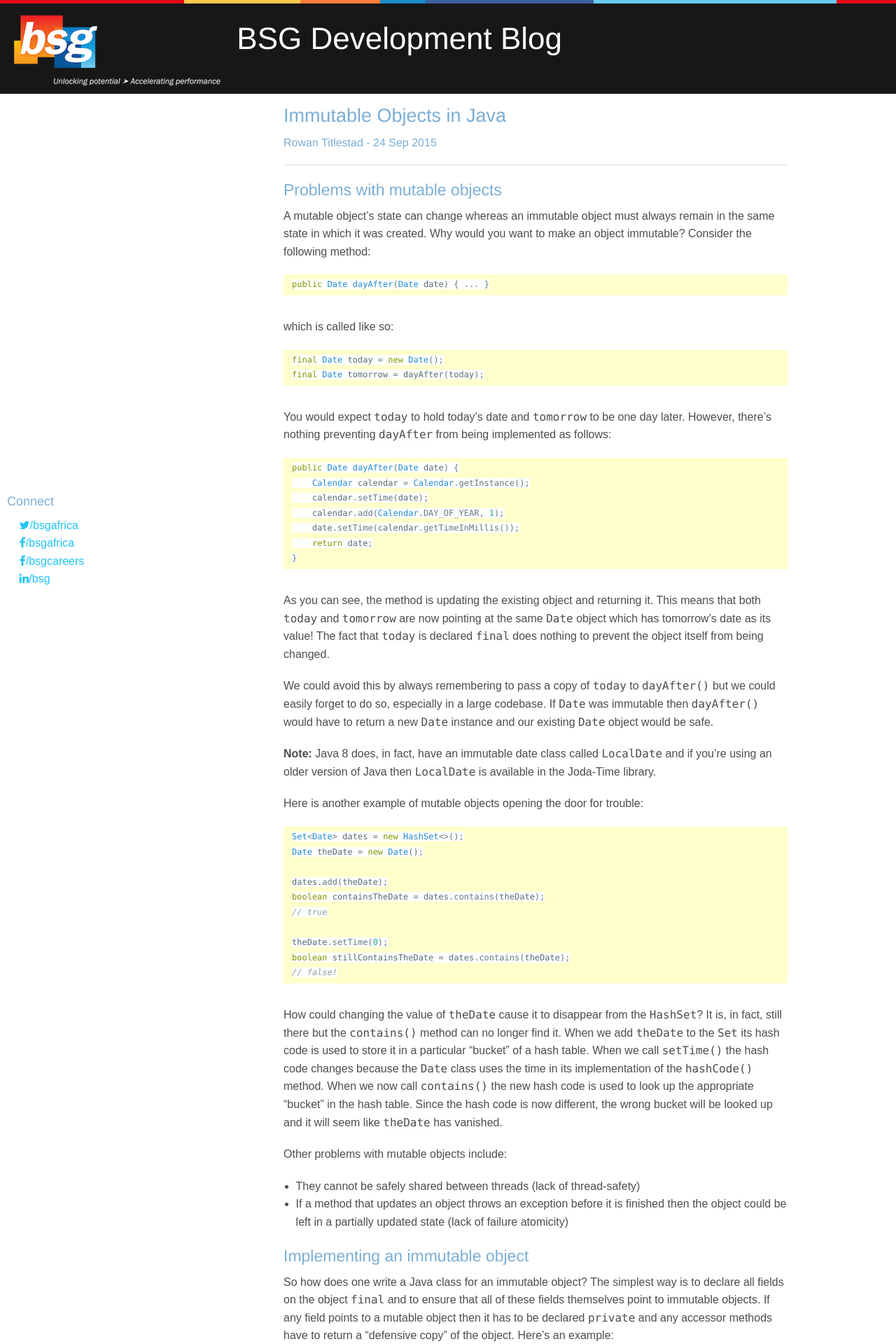
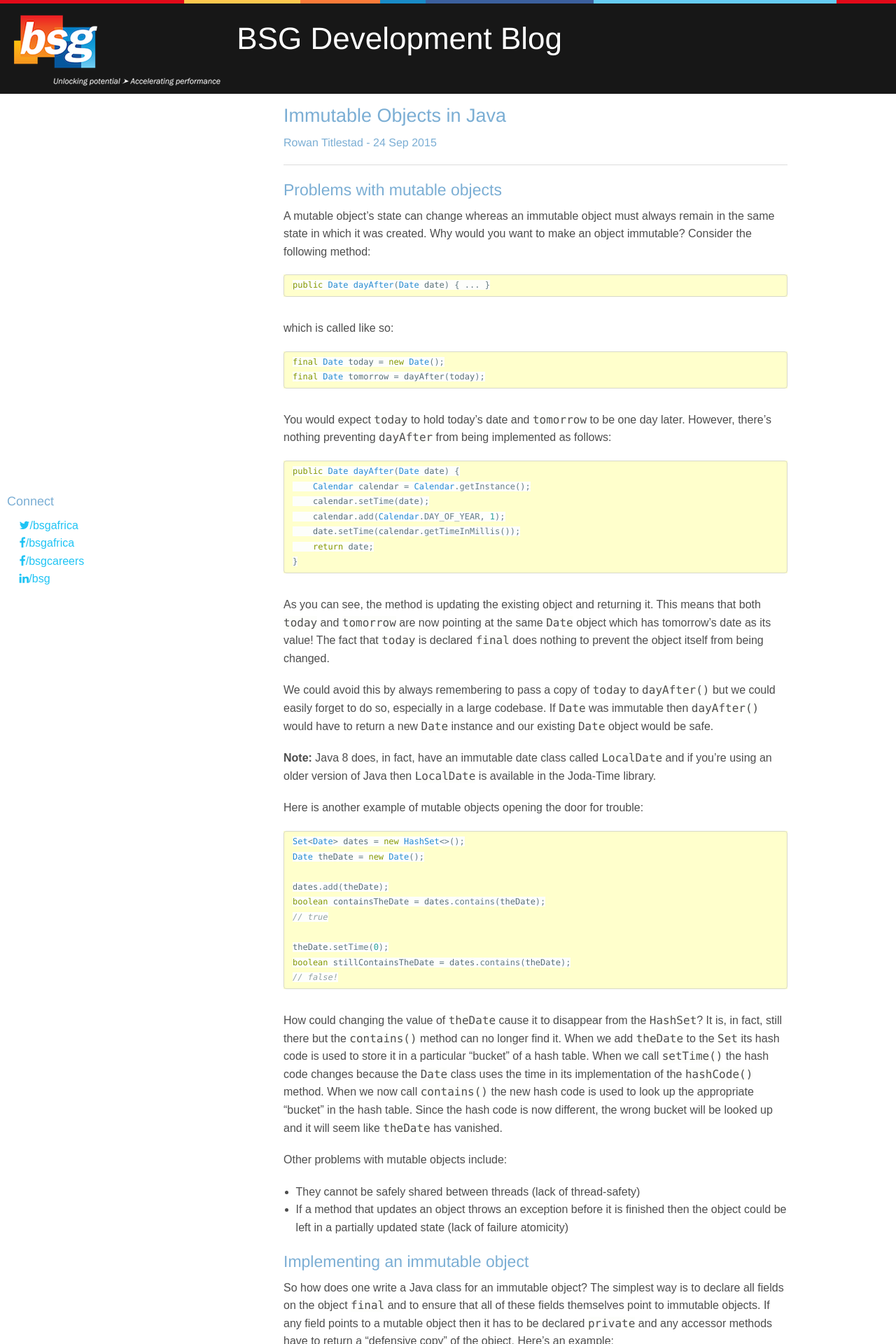
Before and after one commit to BSG-Africa/blog, a Jekyll site: the page built from _posts/2015-09-24-immutable-objects.md, in a window 1280 px wide. Shown: the top 1920 px of the page at 70% size. Built offline with Jekyll 4.4.1, drawn with Linux system fonts in a browser that asks for light colours; nearby versions of some CDN libraries; Markdown is read by kramdown in place of the engine named in the settings.

Commit message:
re-add border for pre blocks for code highlight

```diff
--- a/stylesheets/styles.scss
+++ b/stylesheets/styles.scss
@@ -36,6 +36,7 @@ pre {
   padding: 4px 12px;
   background: #FDFEFB;
   border-radius:4px;
+  border:1px solid #D7D8C8;
   overflow: auto;
   overflow-y: hidden;
   margin-bottom: 32px;
```
